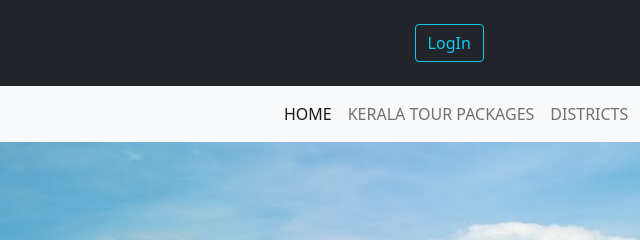
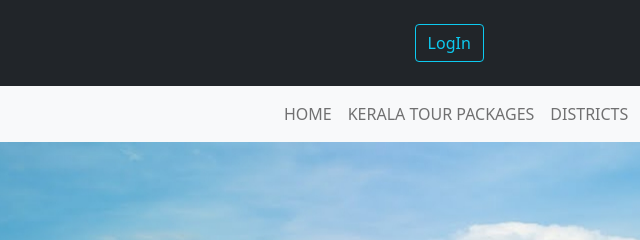
Before and after one commit to Visesha/Kerala-Tourism-Website, a plain HTML site: page district/alappuzha.html in a window 1280 px wide. Shown: the top 240 px of the page, 128-768 px from the left. Drawn offline with nearby package versions, Linux system fonts and the light colour scheme.

Commit message:
index.html

```diff
--- a/district/alappuzha.html
+++ b/district/alappuzha.html
@@ -37,7 +37,7 @@
               <div class="collapse navbar-collapse" id="navbarSupportedContent">
                 <ul class="navbar-nav mx-auto mb-2 mb-lg-0">
                   <li class="nav-item">
-                    <a class="nav-link active" aria-current="page" href="../index.html">HOME</a>
+                    <a class="nav-link" href="../index.html">HOME</a>
                   </li>
                   <li class="nav-item">
                     <a class="nav-link" href="https://www.keralatourism.org/service-providers-packages">KERALA TOUR PACKAGES</a>
```
Also changed, not shown: district/ernakulam.html (+1 -1 lines), district/idukki.html (+1 -1 lines), district/kannur.html (+1 -1 lines), district/kasargod.html (+1 -1 lines), district/kollam.html (+1 -1 lines), district/kottayam.html (+1 -1 lines), district/kozhikode.html (+1 -1 lines), district/malappuram.html (+1 -1 lines), district/palakkad.html (+1 -1 lines), district/pathanamthitta.html (+1 -1 lines), district/thiruvananthapuram.html (+1 -1 lines), district/thrissur.html (+1 -1 lines), district/wayanad.html (+1 -1 lines), index.html (+1 -1 lines), 2 more files.
